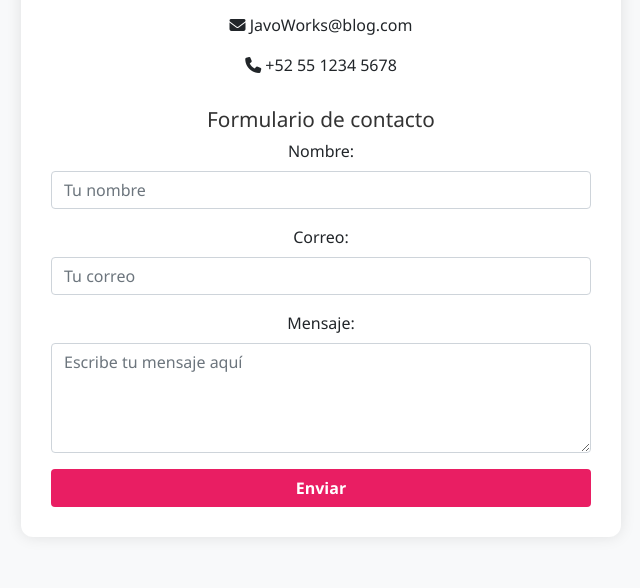
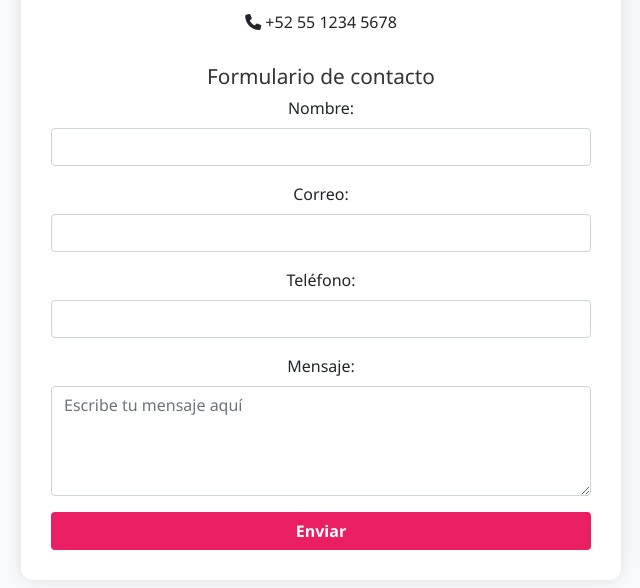
Before and after one commit to LuisaLzrGcia/ClickNSweet, a plain HTML site: page contac-us.html in a window 1280 px wide. Shown: the part 200-788 px from the top of the page, without its empty margins (319-959 px from the left). Drawn offline with nearby package versions, Linux system fonts and the light colour scheme.

Commit message:
formulario de contacto

```diff
--- a/contac-us.html
+++ b/contac-us.html
@@ -15,16 +15,19 @@
       <p>¿Tienes alguna duda o sugerencia? Puedes escribirnos a través de los siguientes medios:</p>
       <p><i class="fas fa-envelope"></i> JavoWorks@blog.com</p>
       <p><i class="fas fa-phone"></i> +52 55 1234 5678</p>
-
       <h2>Formulario de contacto</h2>
       <form>
         <div class="form-group">
           <label for="nombre">Nombre:</label>
-          <input type="text" class="form-control" id="nombre" placeholder="Tu nombre" />
+          <input type="text" class="form-control" id="nombre"  />
         </div>
         <div class="form-group">
           <label for="correo">Correo:</label>
-          <input type="email" class="form-control" id="correo" placeholder="Tu correo" />
+          <input type="email" class="form-control" id="correo"  />
+        </div>
+        <div class="form-group">
+          <label for="telefono">Teléfono:</label>
+          <input type="tel" class="form-control" id="telefono" />
         </div>
         <div class="form-group">
           <label for="mensaje">Mensaje:</label>
@@ -34,5 +37,3 @@
       </form>
     </div>
   </div>
-</body>
-</html>
```
Also changed, not shown: index.html (+1 -1 lines).
